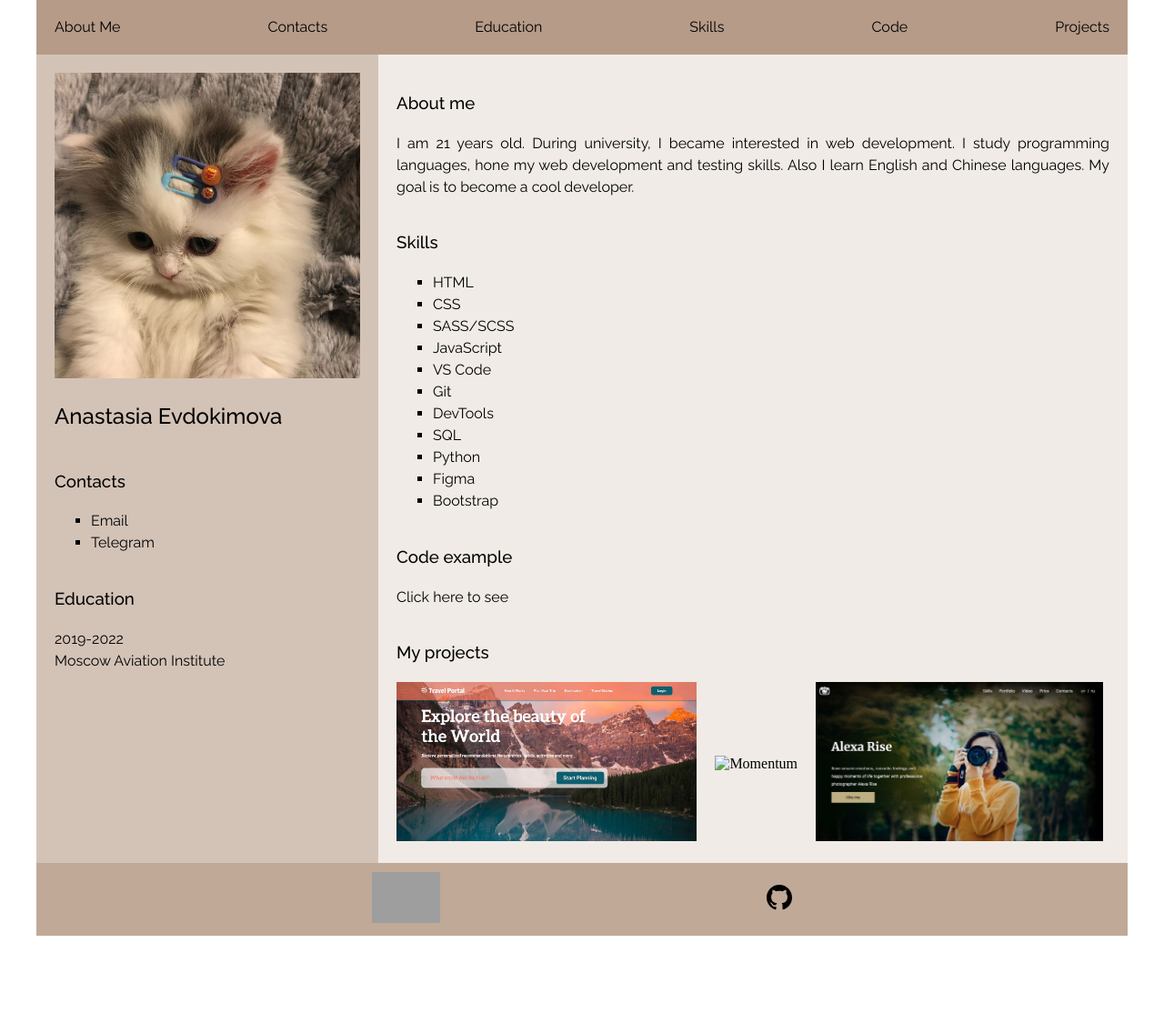
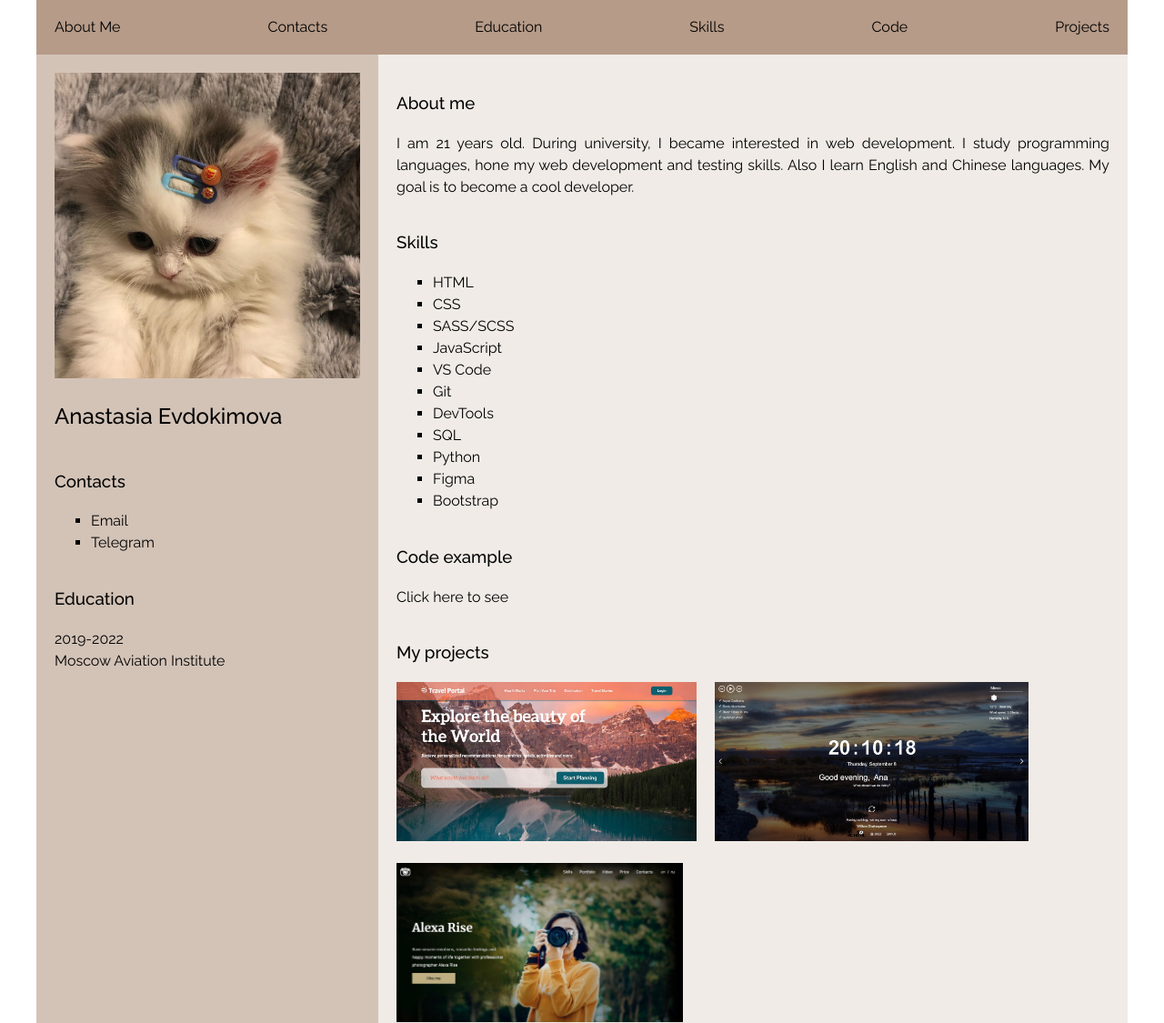
Before and after one commit to ananummy/rsschool-cv, a plain HTML site: page index.html in a window 1280 px wide. Shown: the top 1125 px of the page at 91% size. Before the commit the page ends 1037 px from the top, so only its background shows below. Drawn offline with Linux system fonts and the light colour scheme; grey boxes are pictures that could not be loaded.

Commit message:
fix: fix

```diff
--- a/index.html
+++ b/index.html
@@ -120,7 +120,7 @@
                     </div>
                     <div>
                         <a href="https://ananummy.github.io/momentum/">
-                            <img src="assets/momentum-1.jpeg" alt="Momentum">
+                            <img src="assets/momentum_1.jpeg" alt="Momentum">
                         </a>
                     </div>
                     <div>
```
